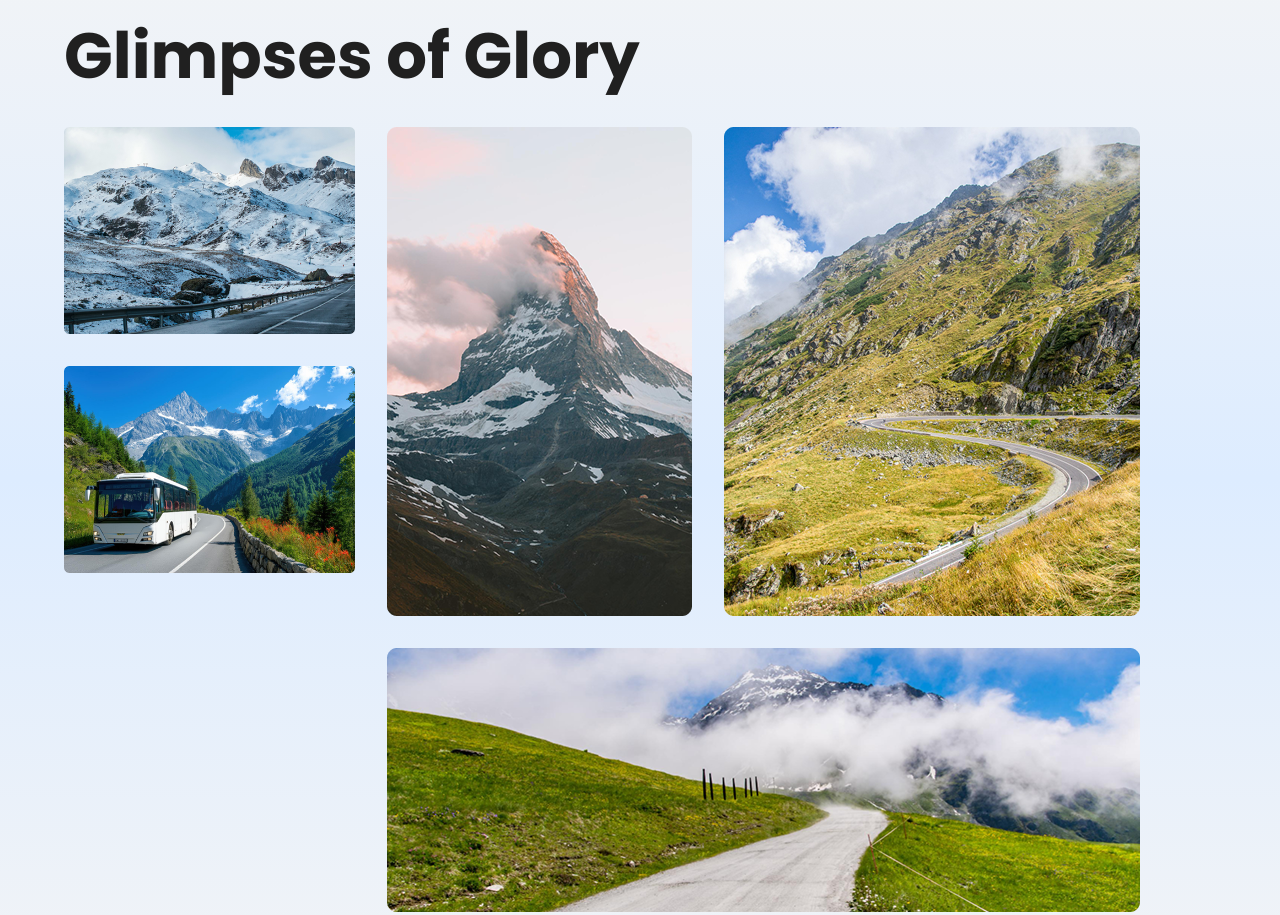
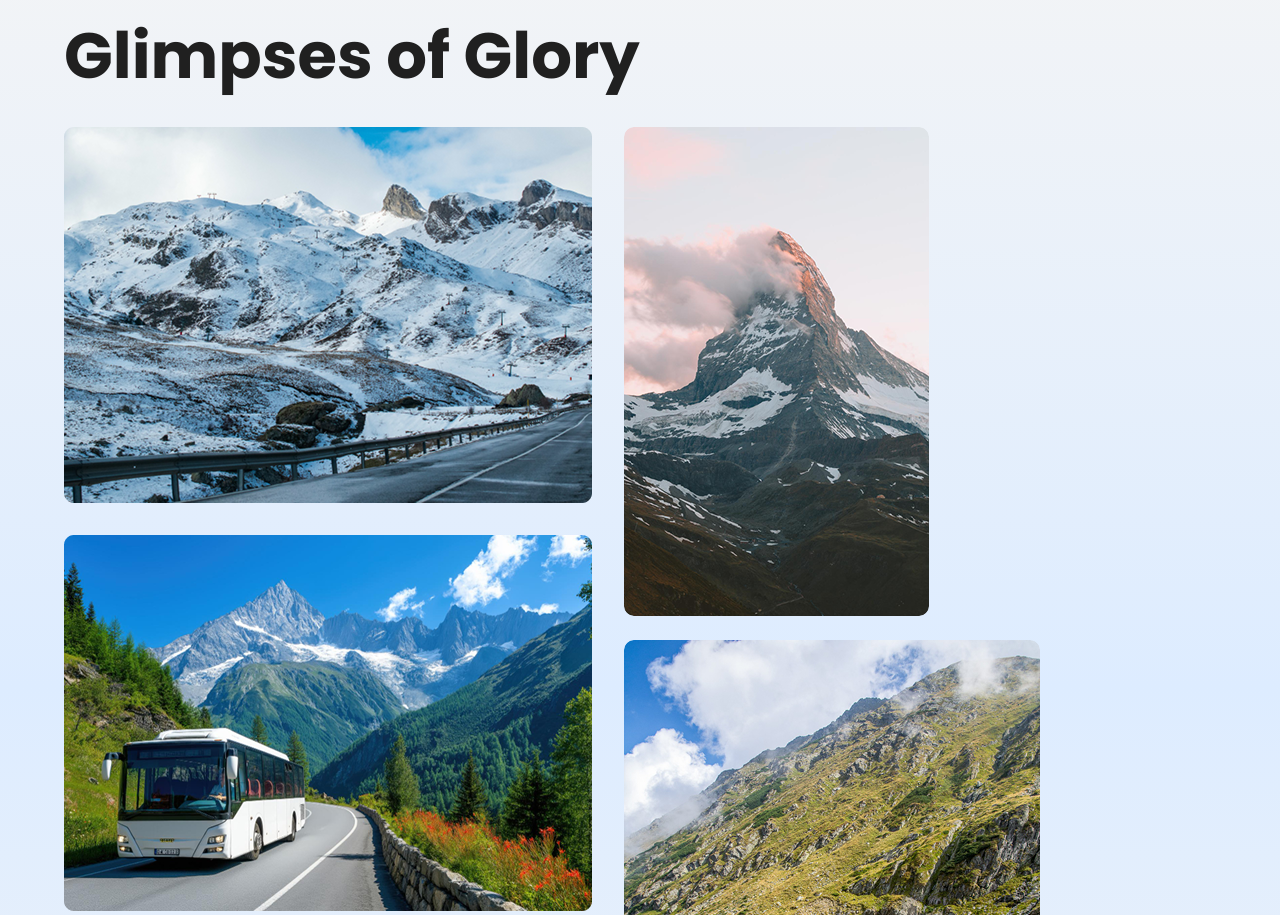
Before and after one commit to Kabyl12maksat/wonders, a plain HTML site: page index.html in a window 1280 px wide. Shown: the part 1440-2355 px from the top of the page. Drawn offline with Linux system fonts and the light colour scheme.

Commit message:
исправил адаптив с фотографиями

```diff
--- a/style.css
+++ b/style.css
@@ -525,14 +525,15 @@ input[type="radio"]:checked::after {
 .grid-img__item {
     display: flex;
     flex-wrap: wrap;
+    gap: 24px;
+    justify-content: space-between;
+    flex: 1;
 }
 
-.grid-img__item img:nth-child(1) {
-    margin-right: 32px;
-}
+
 
 .grid-img__item img {
-    margin-bottom: 32px;
+    border-radius: 10px;
 }
 
 #mobileApp {
@@ -861,6 +862,10 @@ input[type="radio"]:checked::after {
         font-size: 32px;
     }
 
+    #mobileApp h1 {
+        font-size: 32px;
+    }
+
     #travel-registration {
         padding: 24px 20px 128px;
     }
```
Also changed, not shown: index.html (+3 -1 lines).
